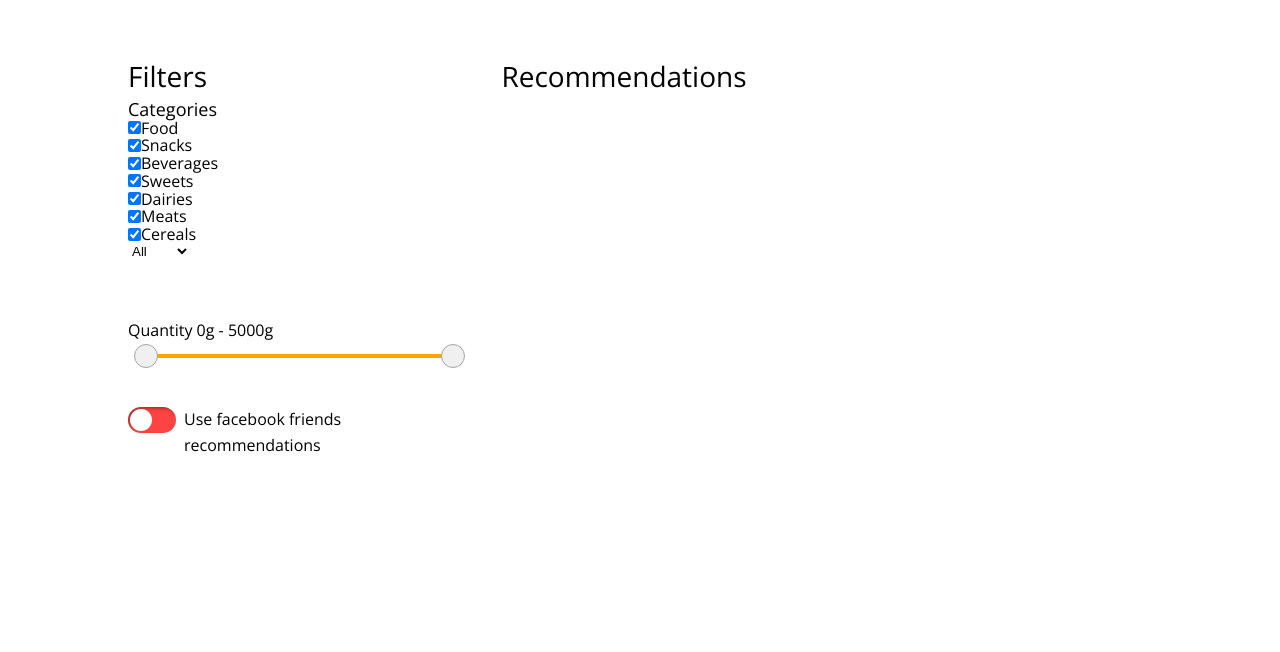
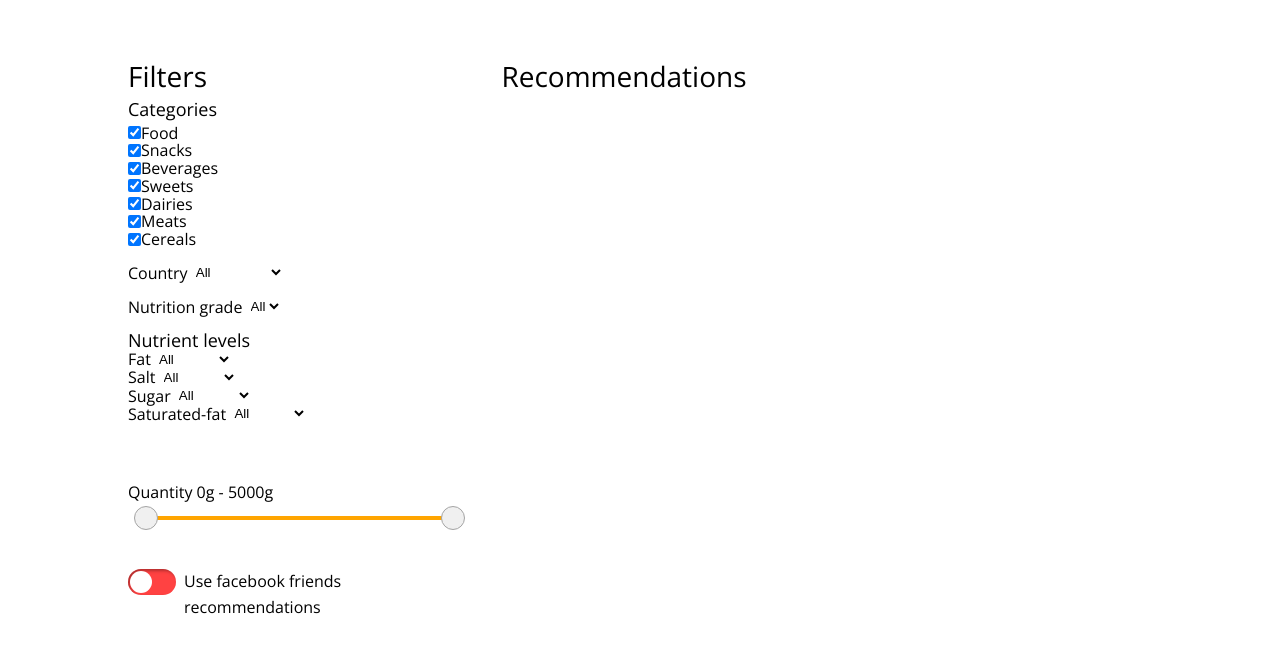
Before and after one commit to Boistean-Sergiu/gore, a website built with webpack: page recommend.html in a window 1280 px wide. Shown: the part 56-708 px from the top of the page. Built offline with nearby package versions, Linux system fonts and the light colour scheme.

Commit message:
added filters

```diff
--- a/recommend.html
+++ b/recommend.html
@@ -51,8 +51,8 @@
         <div class="flex-container">
             <div class="left-side filters">
                 <h3 class="title">Filters</h3>
-                <h4 class="categories">Categories</h4>
-                <div id="categories_checkbox">
+                <div id="categories_checkbox" class="u-paddingBottomMedium">
+                    <h4 class="categories">Categories</h4>
                     <div>
                         <input type="checkbox" id="food-checkbox" data-category="food" class="category-checkbox"
                                checked/><label
@@ -89,11 +89,74 @@
                             for="cereals-checkbox">Cereals</label>
                     </div>
                 </div>
-                <div>
+                <div class="u-paddingBottomMedium">
+                    <label for="countries_select">Country</label>
                     <select class="countries_select" id="countries_select">
                         <option name="All" selected value="All">All</option>
                         <option name="France" value="France">France</option>
+                        <option name="USA" value="USA">USA</option>
+                        <option name="Germany" value="Germany">Germany</option>
+                        <option name="Switzerland" value="Switzerland">Switzerland</option>
+                        <option name="Belgium" value="Belgium">Belgium</option>
+                        <option name="Spain" value="Spain">Spain</option>
+                        <option name="UK" value="UK">UK</option>
+                        <option name="Canada" value="Canada">Canada</option>
                         <option name="Italy" value="Italy">Italy</option>
+                        <option name="Mexico" value="Mexico">Mexico</option>
+                        <option name="Australia" value="Australia">Australia</option>
+                        <option name="Russia" value="Russia">Russia</option>
+                        <option name="Netherlands" value="Netherlands">Netherlands</option>
+                        <option name="Sweden" value="Sweden">Sweden</option>
+                        <option name="Portugal" value="Portugal">Portugal</option>
+                        <option name="Austria" value="Austria">Austria</option>
+                    </select>
+                </div>
+                <div class="u-paddingBottomMedium">
+                    <label for="nutrition_select">Nutrition grade</label>
+                    <select class="nutrition_select" id="nutrition_select">
+                        <option name="All" selected value="All">All</option>
+                        <option name="A" value="A">A</option>
+                        <option name="B" value="B">B</option>
+                        <option name="C" value="C">C</option>
+                        <option name="D" value="D">D</option>
+                        <option name="E" value="E">E</option>
+                    </select>
+                </div>
+                <h4>Nutrient levels</h4>
+                <div>
+                    <label for="fat_select">Fat</label>
+                    <select class="fat_select" id="fat_select">
+                        <option name="All" selected value="All">All</option>
+                        <option name="Low" value="Low">Low</option>
+                        <option name="Moderate" value="Moderate">Moderate</option>
+                        <option name="High" value="High">High</option>
+                    </select>
+                </div>
+                <div>
+                    <label for="salt_select">Salt</label>
+                    <select class="salt_select" id="salt_select">
+                        <option name="All" selected value="All">All</option>
+                        <option name="Low" value="Low">Low</option>
+                        <option name="Moderate" value="Moderate">Moderate</option>
+                        <option name="High" value="High">High</option>
+                    </select>
+                </div>
+                <div>
+                    <label for="sugar_select">Sugar</label>
+                    <select class="sugar_select" id="sugar_select">
+                        <option name="All" selected value="All">All</option>
+                        <option name="Low" value="Low">Low</option>
+                        <option name="Moderate" value="Moderate">Moderate</option>
+                        <option name="High" value="High">High</option>
+                    </select>
+                </div>
+                <div>
+                    <label for="sfat_select">Saturated-fat</label>
+                    <select class="sfat_select" id="sfat_select">
+                        <option name="All" selected value="All">All</option>
+                        <option name="Low" value="Low">Low</option>
+                        <option name="Moderate" value="Moderate">Moderate</option>
+                        <option name="High" value="High">High</option>
                     </select>
                 </div>
                 <div>
--- a/sass/components/_checkbox.scss
+++ b/sass/components/_checkbox.scss
@@ -1,4 +1,4 @@
-.styled-checkbox {
+.category-checkbox {
   position: absolute; // take it out of document flow
   opacity: 0; // hide it
 
--- a/sass/pages/_home.scss
+++ b/sass/pages/_home.scss
@@ -8,6 +8,10 @@
   width: auto;
   max-width: 95px;
   height: 200px;
+}
+
+.categories{
+  padding-bottom: 5px;
 }
 
 .homePageRailContainer {
```
Also changed, not shown: css/style.css.
